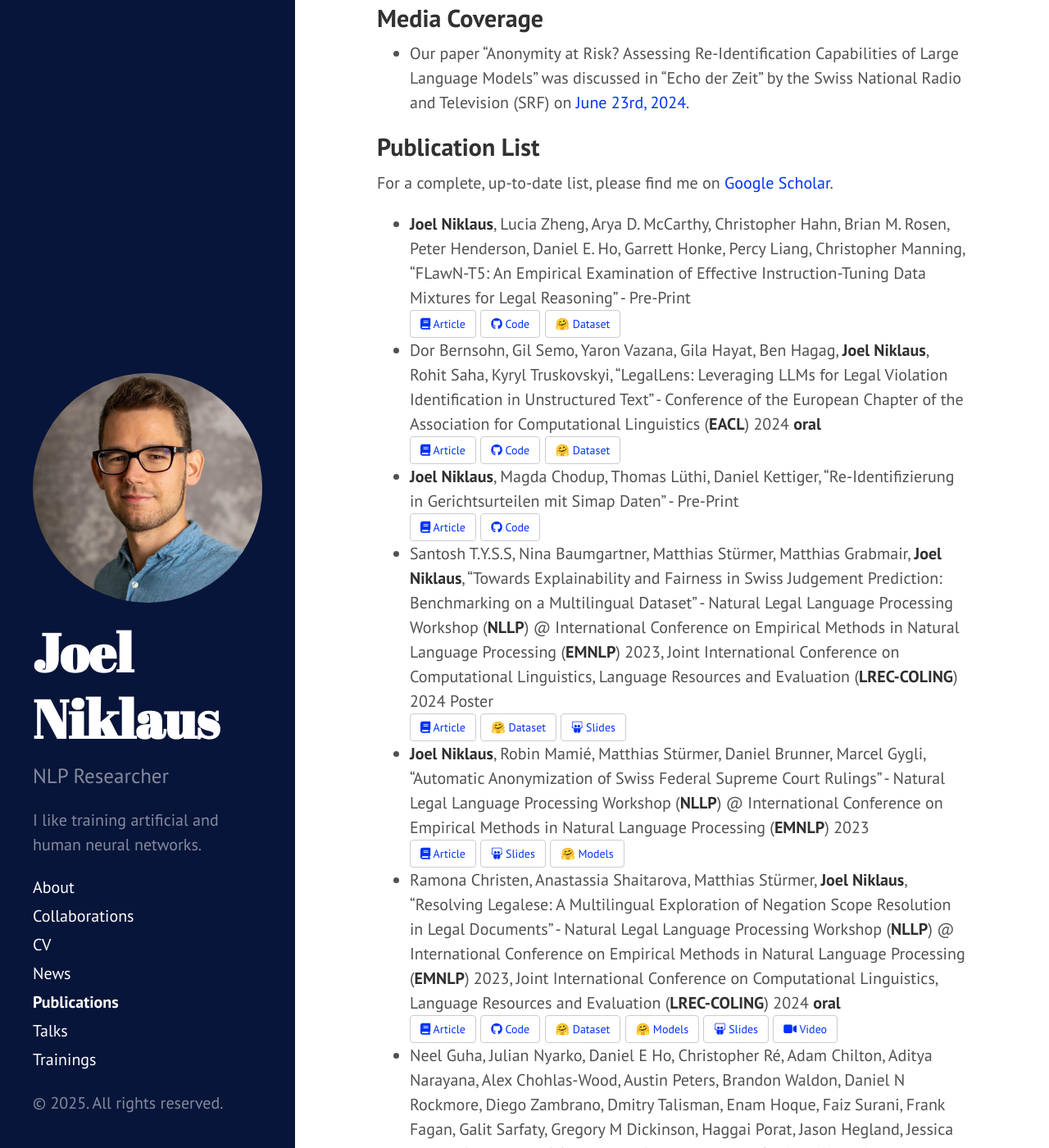
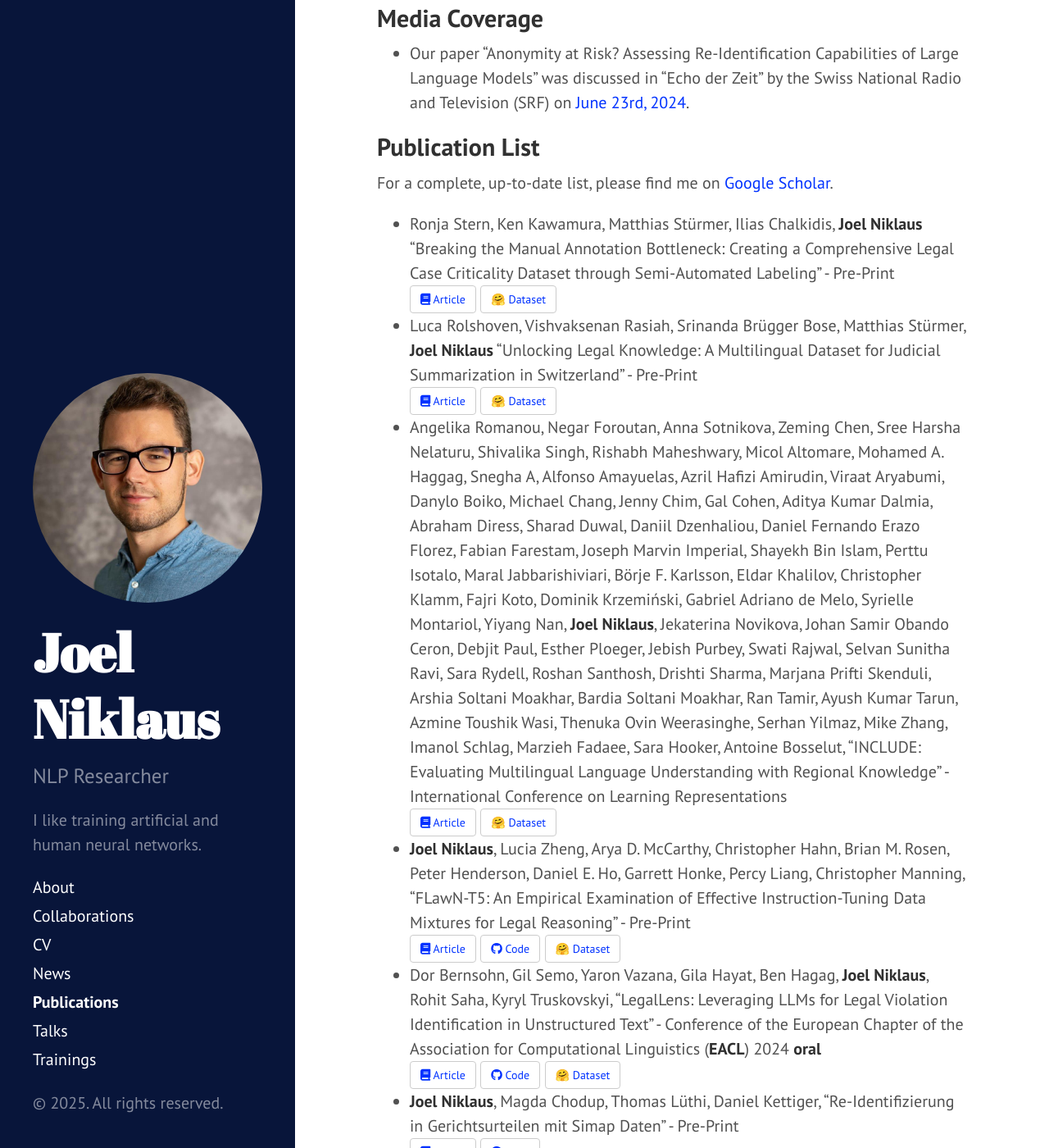
Before and after one commit to JoelNiklaus/joelniklaus.github.io, a Jekyll site: the page built from _pages/publications.md, in a window 1280 px wide and 1400 px high, scrolled down 488 px. Shown: the whole window at 82% size. Built offline with Jekyll 4.4.1, drawn with Linux system fonts in a browser that asks for light colours; a style sheet for code colours, icons or effects is not loaded.

Commit message:
Updated main page, news and publications.
Signed-off-by: Joel Niklaus <me@joelniklaus.ch>

```diff
--- a/_pages/publications.md
+++ b/_pages/publications.md
@@ -14,6 +14,22 @@ title: Publications
 For a complete, up-to-date list, please find me
 on [Google Scholar](https://scholar.google.com/citations?user=qJ8iricAAAAJ).
 
+
+* Ronja Stern, Ken Kawamura, Matthias Stürmer, Ilias Chalkidis, **Joel Niklaus**
+  "Breaking the Manual Annotation Bottleneck: Creating a Comprehensive Legal Case Criticality Dataset through Semi-Automated Labeling" - Pre-Print
+  <br>
+  <a href="https://arxiv.org/abs/2410.13460" target="_blank" type="button" class="btn"><i class="fa-solid fa-book"></i> Article</a>
+  <a href="https://huggingface.co/datasets/rcds/swiss_criticality_prediction" target="_blank" type="button" class="btn">🤗 Dataset</a>
+* Luca Rolshoven, Vishvaksenan Rasiah, Srinanda Brügger Bose, Matthias Stürmer, **Joel Niklaus**
+  "Unlocking Legal Knowledge: A Multilingual Dataset for Judicial Summarization in Switzerland" - Pre-Print
+  <br>
+  <a href="https://arxiv.org/abs/2410.13456" target="_blank" type="button" class="btn"><i class="fa-solid fa-book"></i> Article</a>
+  <a href="https://huggingface.co/datasets/rcds/swiss_leading_decision_summarization" target="_blank" type="button" class="btn">🤗 Dataset</a>
+* Angelika Romanou, Negar Foroutan, Anna Sotnikova, Zeming Chen, Sree Harsha Nelaturu, Shivalika Singh, Rishabh Maheshwary, Micol Altomare, Mohamed A. Haggag, Snegha A, Alfonso Amayuelas, Azril Hafizi Amirudin, Viraat Aryabumi, Danylo Boiko, Michael Chang, Jenny Chim, Gal Cohen, Aditya Kumar Dalmia, Abraham Diress, Sharad Duwal, Daniil Dzenhaliou, Daniel Fernando Erazo Florez, Fabian Farestam, Joseph Marvin Imperial, Shayekh Bin Islam, Perttu Isotalo, Maral Jabbarishiviari, Börje F. Karlsson, Eldar Khalilov, Christopher Klamm, Fajri Koto, Dominik Krzemiński, Gabriel Adriano de Melo, Syrielle Montariol, Yiyang Nan, **Joel Niklaus**, Jekaterina Novikova, Johan Samir Obando Ceron, Debjit Paul, Esther Ploeger, Jebish Purbey, Swati Rajwal, Selvan Sunitha Ravi, Sara Rydell, Roshan Santhosh, Drishti Sharma, Marjana Prifti Skenduli, Arshia Soltani Moakhar, Bardia Soltani Moakhar, Ran Tamir, Ayush Kumar Tarun, Azmine Toushik Wasi, Thenuka Ovin Weerasinghe, Serhan Yilmaz, Mike Zhang, Imanol Schlag, Marzieh Fadaee, Sara Hooker, Antoine Bosselut,
+  "INCLUDE: Evaluating Multilingual Language Understanding with Regional Knowledge" - International Conference on Learning Representations
+  <br>
+  <a href="https://arxiv.org/abs/2411.19799" target="_blank" type="button" class="btn"><i class="fa-solid fa-book"></i> Article</a>
+  <a href="https://huggingface.co/datasets/CohereForAI/include-base-44" target="_blank" type="button" class="btn">🤗 Dataset</a>
 * **Joel Niklaus**, Lucia Zheng, Arya D. McCarthy, Christopher Hahn, Brian M. Rosen, Peter Henderson, Daniel E. Ho, Garrett Honke, Percy Liang, Christopher Manning,
   "FLawN-T5: An Empirical Examination of Effective Instruction-Tuning Data Mixtures for Legal Reasoning" - Pre-Print
   <br>
```
Also changed, not shown: _pages/news.md (+2 -0 lines), index.md (+1 -2 lines).
